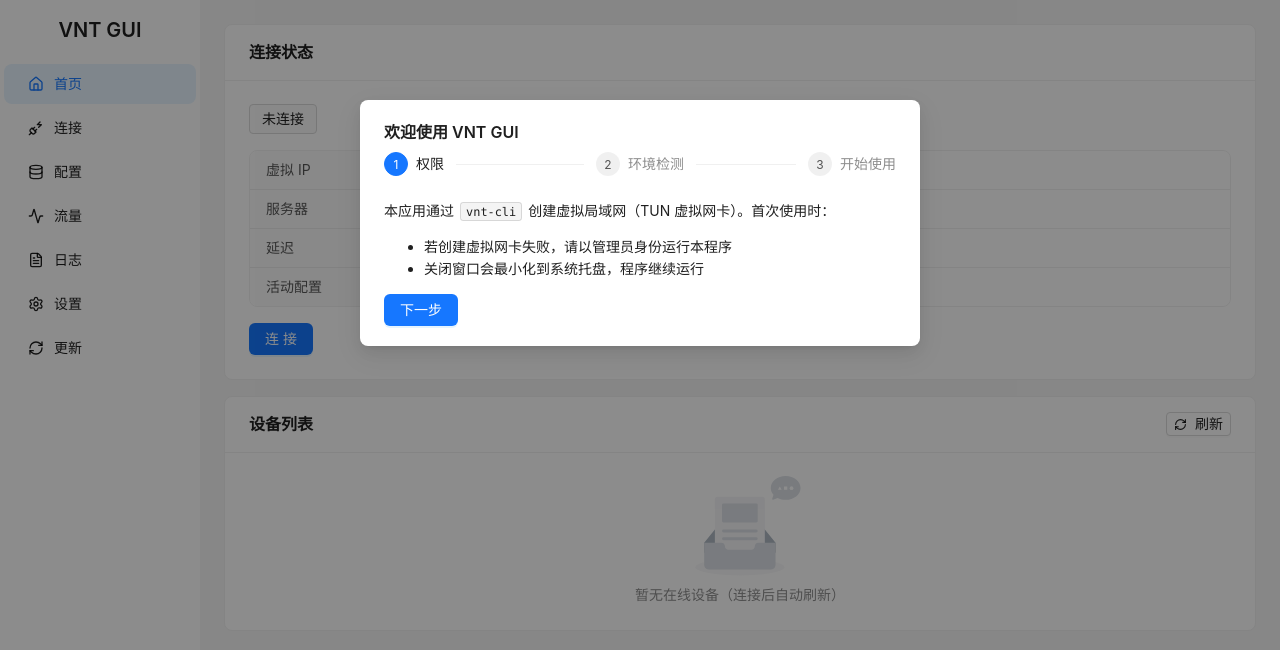
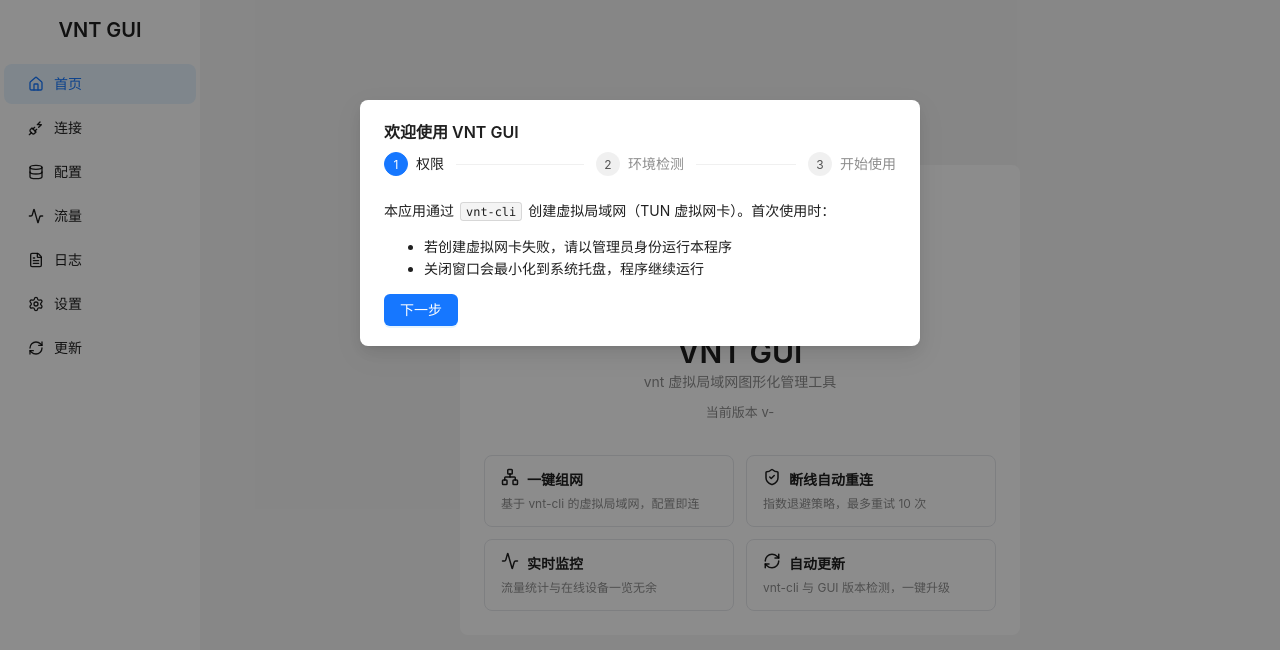
Before and after one commit to w2018/vnt-gui-dev, a React (Vite) app: page / in a window 1280 px wide. Shown: the top 650 px of the page. Built offline with nearby package versions, Linux system fonts and the light colour scheme.

Commit message:
feat: 首页重构为软件介绍页、连接页聚合完整信息、延时检测重构为 ping(服务器/设备, 5秒轮询)

```diff
--- a/src-tauri/capabilities/default.json
+++ b/src-tauri/capabilities/default.json
@@ -6,6 +6,7 @@
   "permissions": [
     "core:default",
     "shell:allow-execute",
+    "shell:allow-open",
     "shell:allow-spawn",
     "shell:allow-kill",
     "autostart:allow-enable",
--- a/src/App.tsx
+++ b/src/App.tsx
@@ -14,6 +14,7 @@
   Settings,
 } from 'lucide-react';
 import { initTauriListeners } from './lib/tauri';
+import { HomePage } from './components/HomePage';
 import { StatusPanel } from './components/StatusPanel';
 import { ConfigForm } from './components/ConfigForm';
 import { ConfigHistory } from './components/ConfigHistory';
@@ -134,15 +135,11 @@
         />
       </Layout.Sider>
       <Layout.Content style={{ padding: 24, overflow: 'auto' }}>
-        {page === 'home' && (
-          <div style={{ display: 'grid', gridTemplateColumns: '1fr', gap: 16 }}>
+        {page === 'home' && <HomePage />}
+        {page === 'connect' && (
+          <div style={{ display: 'grid', gridTemplateColumns: '1fr', gap: 16, maxWidth: 860 }}>
             <StatusPanel />
             <DeviceList />
-          </div>
-        )}
-        {page === 'connect' && (
-          <div style={{ maxWidth: 640 }}>
-            <StatusPanel />
           </div>
         )}
         {page === 'config' && (
--- a/src/components/DeviceList.tsx
+++ b/src/components/DeviceList.tsx
@@ -1,23 +1,42 @@
-// 设备列表（文档 §4.2.6）：连接时每 5 秒轮询
+// 设备列表（文档 §4.2.6）：每 5 秒刷新列表 + 逐一 ping 每台设备（错峰，避免洪泛）
 
-import { useEffect, useRef } from 'react';
+import { useEffect } from 'react';
 import { Button, Card, Empty, Space, Table, Tag, Typography, message } from 'antd';
 import { Copy, RefreshCw } from 'lucide-react';
 import type { ColumnsType } from 'antd/es/table';
 import { useDeviceStore } from '../stores/deviceStore';
+import { api } from '../lib/tauri';
+import { PING_INTERVAL } from '../lib/constants';
 import type { PeerInfo } from '../lib/types';
 
 export function DeviceList() {
   const { devices, refresh } = useDeviceStore();
-  const timerRef = useRef<number | null>(null);
 
+  // 每 5 秒：刷新设备列表 + 顺序逐一 ping（错峰）；组件卸载时清除定时器
   useEffect(() => {
-    void refresh();
-    timerRef.current = window.setInterval(() => {
-      void refresh();
-    }, 5000);
+    let cancelled = false;
+    const tick = async () => {
+      await refresh();
+      const list = useDeviceStore.getState().devices;
+      for (const dev of list) {
+        if (cancelled) return;
+        let ms: number;
+        try {
+          ms = await api.pingHost(dev.virtual_ip);
+        } catch {
+          // 离线/超时：标记 -1，不中断后续设备检测
+          useDeviceStore.getState().updateLatency(dev.virtual_ip, -1);
+          continue;
+        }
+        if (cancelled) return;
+        useDeviceStore.getState().updateLatency(dev.virtual_ip, ms);
+      }
+    };
+    void tick();
+    const timer = window.setInterval(tick, PING_INTERVAL);
     return () => {
-      if (timerRef.current) window.clearInterval(timerRef.current);
+      cancelled = true;
+      window.clearInterval(timer);
     };
   }, [refresh]);
 
@@ -46,10 +65,10 @@
         t === 'p2p' ? <Tag color="green">P2P 直连</Tag> : <Tag color="orange">中继</Tag>,
     },
     {
-      title: '延迟',
+      title: '延时',
       dataIndex: 'latency',
       key: 'latency',
-      render: (ms: number) => (ms > 0 ? `${ms}ms` : '-'),
+      render: (ms: number) => (ms > 0 ? `${ms}ms` : ms === 0 ? '--' : '超时'),
     },
     {
       title: '状态',
--- /dev/null
+++ b/src/components/HomePage.tsx
@@ -0,0 +1,85 @@
+// 首页：软件介绍 + 图标（欢迎页，不含任何运行时连接数据）
+
+import { useEffect, useState } from 'react';
+import { Card, Space, Typography } from 'antd';
+import { Activity, Network, RefreshCw, ShieldCheck } from 'lucide-react';
+import { api } from '../lib/tauri';
+
+const FEATURES = [
+  { icon: <Network size={18} />, title: '一键组网', desc: '基于 vnt-cli 的虚拟局域网，配置即连' },
+  { icon: <ShieldCheck size={18} />, title: '断线自动重连', desc: '指数退避策略，最多重试 10 次' },
+  { icon: <Activity size={18} />, title: '实时监控', desc: '流量统计与在线设备一览无余' },
+  { icon: <RefreshCw size={18} />, title: '自动更新', desc: 'vnt-cli 与 GUI 版本检测，一键升级' },
+];
+
+export function HomePage() {
+  const [version, setVersion] = useState('');
+
+  useEffect(() => {
+    void api.getAppVersion().then(setVersion).catch(() => {});
+  }, []);
+
+  return (
+    <div
+      style={{
+        display: 'flex',
+        justifyContent: 'center',
+        alignItems: 'center',
+        minHeight: 'calc(100vh - 48px)',
+      }}
+    >
+      <Card style={{ width: 560, textAlign: 'center', border: 'none', boxShadow: 'none' }}>
+        <Space direction="vertical" size="middle" style={{ width: '100%' }}>
+          <img
+            src="/vnt-logo.png"
+            alt="VNT GUI"
+            style={{ width: 128, height: 128, margin: '0 auto' }}
+          />
+          <div>
+            <Typography.Title level={2} style={{ margin: 0 }}>
+              VNT GUI
+            </Typography.Title>
+            <Typography.Text type="secondary">
+              vnt 虚拟局域网图形化管理工具
+            </Typography.Text>
+            <div style={{ marginTop: 8 }}>
+              <Typography.Text type="secondary" style={{ fontSize: 13 }}>
+                当前版本 v{version || '-'}
+              </Typography.Text>
+            </div>
+          </div>
+          <div
+            style={{
+              display: 'grid',
+              gridTemplateColumns: '1fr 1fr',
+              gap: 12,
+              marginTop: 16,
+            }}
+          >
+            {FEATURES.map((f) => (
+              <div
+                key={f.title}
+                style={{
+                  border: '1px solid #e5e7eb',
+                  borderRadius: 8,
+                  padding: '12px 16px',
+                  textAlign: 'left',
+                }}
+              >
+                <Space>
+                  {f.icon}
+                  <Typography.Text strong>{f.title}</Typography.Text>
+                </Space>
+                <div>
+                  <Typography.Text type="secondary" style={{ fontSize: 12 }}>
+                    {f.desc}
+                  </Typography.Text>
+                </div>
+              </div>
+            ))}
+          </div>
+        </Space>
+      </Card>
+    </div>
+  );
+}
--- a/src/components/StatusPanel.tsx
+++ b/src/components/StatusPanel.tsx
@@ -1,8 +1,9 @@
-// 连接状态面板（文档 §4.2.1）
+// 连接状态面板（文档 §4.2.1）：延时 = 每 5 秒 ping 服务器
 
-import { useState } from 'react';
+import { useEffect, useState } from 'react';
 import { Button, Card, Descriptions, Space, Tag, Typography, message } from 'antd';
 import { api } from '../lib/tauri';
+import { PING_INTERVAL } from '../lib/constants';
 import { useConnectionStore } from '../stores/connectionStore';
 import { useConfigStore } from '../stores/configStore';
 
@@ -14,14 +15,70 @@
   error: { color: 'error', text: '错误' },
 };
 
+/** 从服务器地址提取主机名（去协议前缀与端口） */
+function parseHost(server?: string): string | null {
+  if (!server) return null;
+  let s = server.trim();
+  const scheme = s.indexOf('://');
+  if (scheme >= 0) s = s.slice(scheme + 3);
+  const colon = s.lastIndexOf(':');
+  if (colon > 0) {
+    const portPart = s.slice(colon + 1);
+    if (portPart.length > 0 && [...portPart].every((c) => c >= '0' && c <= '9')) {
+      s = s.slice(0, colon);
+    }
+  }
+  return s || null;
+}
+
+function maskToken(token: string): string {
+  if (token.length <= 6) return '*'.repeat(token.length);
+  return `${token.slice(0, 3)}${'*'.repeat(token.length - 6)}${token.slice(-3)}`;
+}
+
 export function StatusPanel() {
-  const { status, virtualIp, serverAddress, latency, errorMessage } = useConnectionStore();
+  const { status, virtualIp, serverAddress, latency, errorMessage, setLatency } =
+    useConnectionStore();
   const { activeConfigId, configs } = useConfigStore();
   const [busy, setBusy] = useState(false);
+  // 延时检测状态：null=未检测 / true=超时 / false=正常
+  const [pingFail, setPingFail] = useState(false);
 
   const active = configs.find((c) => c.id === activeConfigId);
   const running = status === 'connected' || status === 'starting' || status === 'reconnecting';
   const st = statusMap[status] ?? statusMap.stopped;
+
+  // 延时 = ping 服务器（每 5 秒），组件卸载时清除定时器
+  useEffect(() => {
+    let cancelled = false;
+    const tick = async () => {
+      const host = parseHost(useConfigStore.getState().configs.find(
+        (c) => c.id === useConfigStore.getState().activeConfigId,
+      )?.server_address);
+      if (!host) {
+        setPingFail(true);
+        return;
+      }
+      try {
+        const ms = await api.pingHost(host);
+        if (!cancelled) {
+          setLatency(ms);
+          setPingFail(false);
+        }
+      } catch {
+        if (!cancelled) {
+          setLatency(null);
+          setPingFail(true);
+        }
+      }
+    };
+    void tick();
+    const timer = window.setInterval(tick, PING_INTERVAL);
+    return () => {
+      cancelled = true;
+      window.clearInterval(timer);
+    };
+  }, [setLatency]);
 
   const handleToggle = async () => {
     setBusy(true);
@@ -41,7 +98,7 @@
   };
 
   return (
-    <Card title="连接状态">
+    <Card title="连接信息">
       <Space direction="vertical" size="middle" style={{ width: '100%' }}>
         <Tag color={st.color} style={{ fontSize: 14, padding: '4px 12px' }}>
           {st.text}
@@ -56,7 +113,12 @@
           <Descriptions.Item label="服务器">
             {serverAddress ?? active?.server_address ?? '默认官方服务器'}
           </Descriptions.Item>
-          <Descriptions.Item label="延迟">{latency != null ? `${latency}ms` : '-'}</Descriptions.Item>
+          <Descriptions.Item label="组网编号">
+            {active?.token ? maskToken(active.token) : '-'}
+          </Descriptions.Item>
+          <Descriptions.Item label="延时（ping 服务器）">
+            {latency != null ? `${latency}ms` : pingFail ? '超时' : '-'}
+          </Descriptions.Item>
           <Descriptions.Item label="活动配置">{active?.name ?? '未选择'}</Descriptions.Item>
         </Descriptions>
 
--- /dev/null
+++ b/src/lib/constants.ts
@@ -0,0 +1,4 @@
+// 集中常量管理
+
+/** 延时检测轮询间隔（毫秒）：连接状态页 ping 服务器 / 设备列表 ping 设备 */
+export const PING_INTERVAL = 5000;
--- a/src/lib/tauri.ts
+++ b/src/lib/tauri.ts
@@ -41,6 +41,7 @@
   getVntVersion: () => invoke<string>('get_vnt_version'),
   getDeviceList: () => invoke<PeerInfo[]>('get_device_list'),
   getTrafficStats: () => invoke<TrafficSnapshot>('get_traffic_stats'),
+  pingHost: (host: string) => invoke<number>('ping_host', { host }),
 };
 
 /** 初始化 Rust → 前端事件监听，返回取消函数列表 */
--- a/src/stores/deviceStore.ts
+++ b/src/stores/deviceStore.ts
@@ -7,12 +7,18 @@
 interface DeviceStore {
   devices: PeerInfo[];
   setDevices: (devices: PeerInfo[]) => void;
+  /** 更新单台设备延迟（-1 = 超时），用于 ping 结果绑定 */
+  updateLatency: (ip: string, ms: number) => void;
   refresh: () => Promise<void>;
 }
 
 export const useDeviceStore = create<DeviceStore>((set) => ({
   devices: [],
   setDevices: (devices) => set({ devices }),
+  updateLatency: (ip, ms) =>
+    set((s) => ({
+      devices: s.devices.map((d) => (d.virtual_ip === ip ? { ...d, latency: ms } : d)),
+    })),
   refresh: async () => {
     try {
       const devices = await api.getDeviceList();
```
Also changed, not shown: public/vnt-logo.png (added), 1 other file (tests, documents, lock files or other folders).
